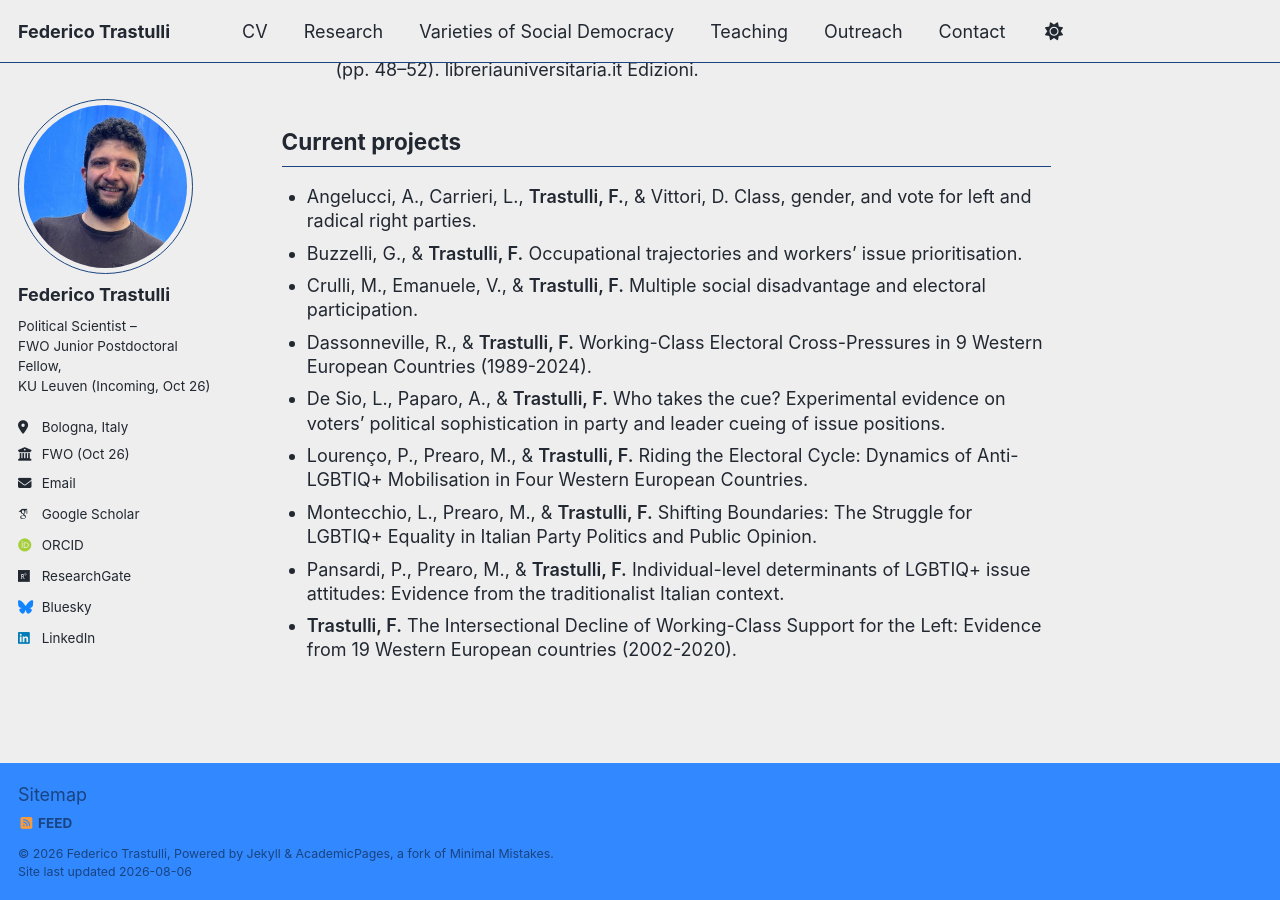
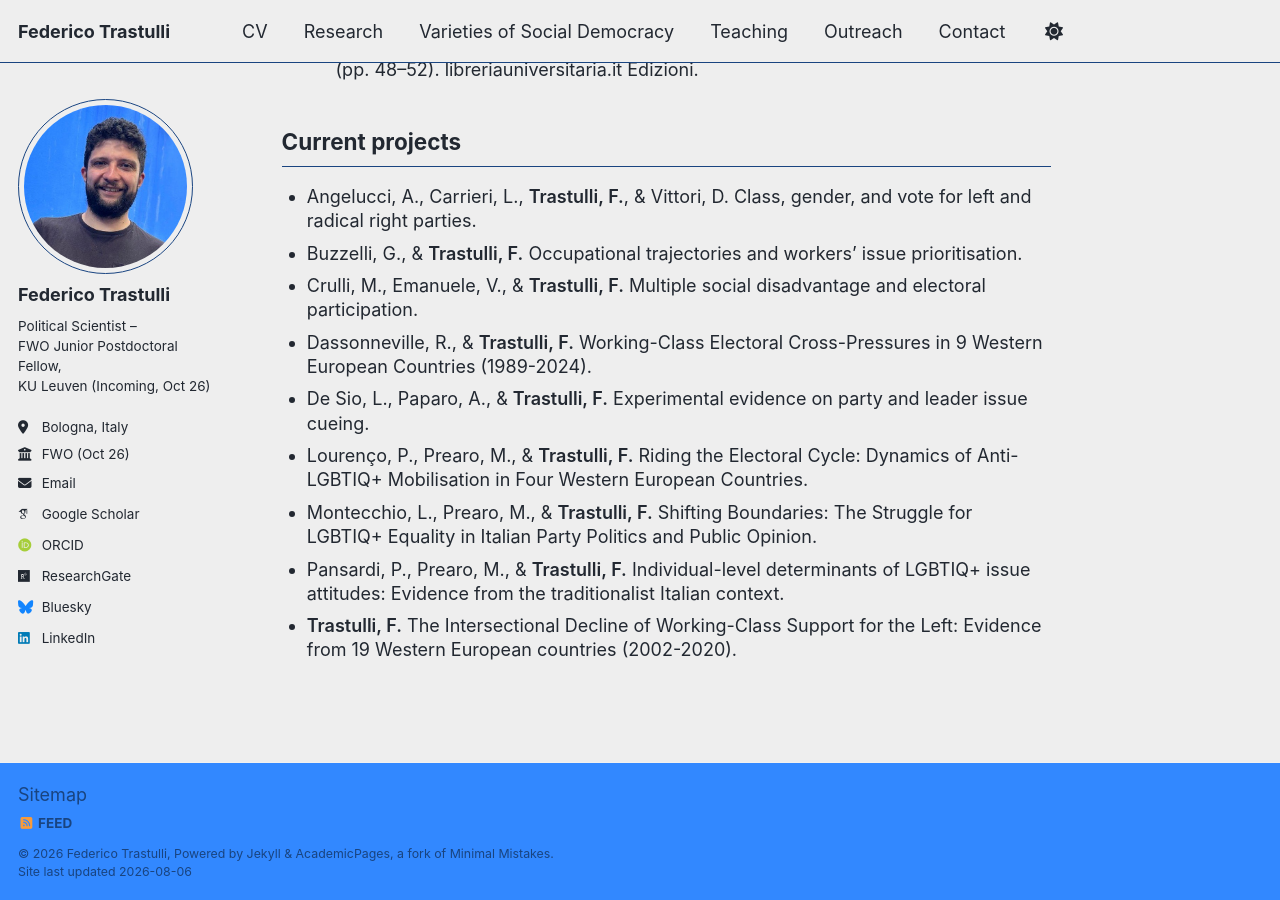
Before and after one commit to federicotrastulli/federicotrastulli.github.io, a Jekyll site: the page built from _pages/research.html, in a window 1280 px wide and 900 px high, scrolled down 2951 px. Built offline with Jekyll 4.4.1, drawn with Linux system fonts in a browser that asks for light colours; some web fonts are replaced; a script bundle is joined from its source files by our own code; library files that are not in the unit come from our copies.

Commit message:
Update research.html

```diff
--- a/_pages/research.html
+++ b/_pages/research.html
@@ -281,7 +281,7 @@ author_profile: true
   <li>Buzzelli, G., &amp; <span class="me">Trastulli, F.</span> Occupational trajectories and workers’ issue prioritisation.</li>
   <li>Crulli, M., Emanuele, V., &amp; <span class="me">Trastulli, F.</span> Multiple social disadvantage and electoral participation.</li>
   <li>Dassonneville, R., &amp; <span class="me">Trastulli, F.</span> Working-Class Electoral Cross-Pressures in 9 Western European Countries (1989-2024).</li>
-  <li>De Sio, L., Paparo, A., &amp; <span class="me">Trastulli, F.</span> Who takes the cue? Experimental evidence on voters’ political sophistication in party and leader cueing of issue positions.</li>
+  <li>De Sio, L., Paparo, A., &amp; <span class="me">Trastulli, F.</span> Experimental evidence on party and leader issue cueing.</li>
   <li>Lourenço, P., Prearo, M., &amp; <span class="me">Trastulli, F.</span> Riding the Electoral Cycle: Dynamics of Anti-LGBTIQ+ Mobilisation in Four Western European Countries.</li>
   <li>Montecchio, L., Prearo, M., &amp; <span class="me">Trastulli, F.</span> Shifting Boundaries: The Struggle for LGBTIQ+ Equality in Italian Party Politics and Public Opinion.</li>
   <li>Pansardi, P., Prearo, M., &amp; <span class="me">Trastulli, F.</span> Individual-level determinants of LGBTIQ+ issue attitudes: Evidence from the traditionalist Italian context.</li>
```
